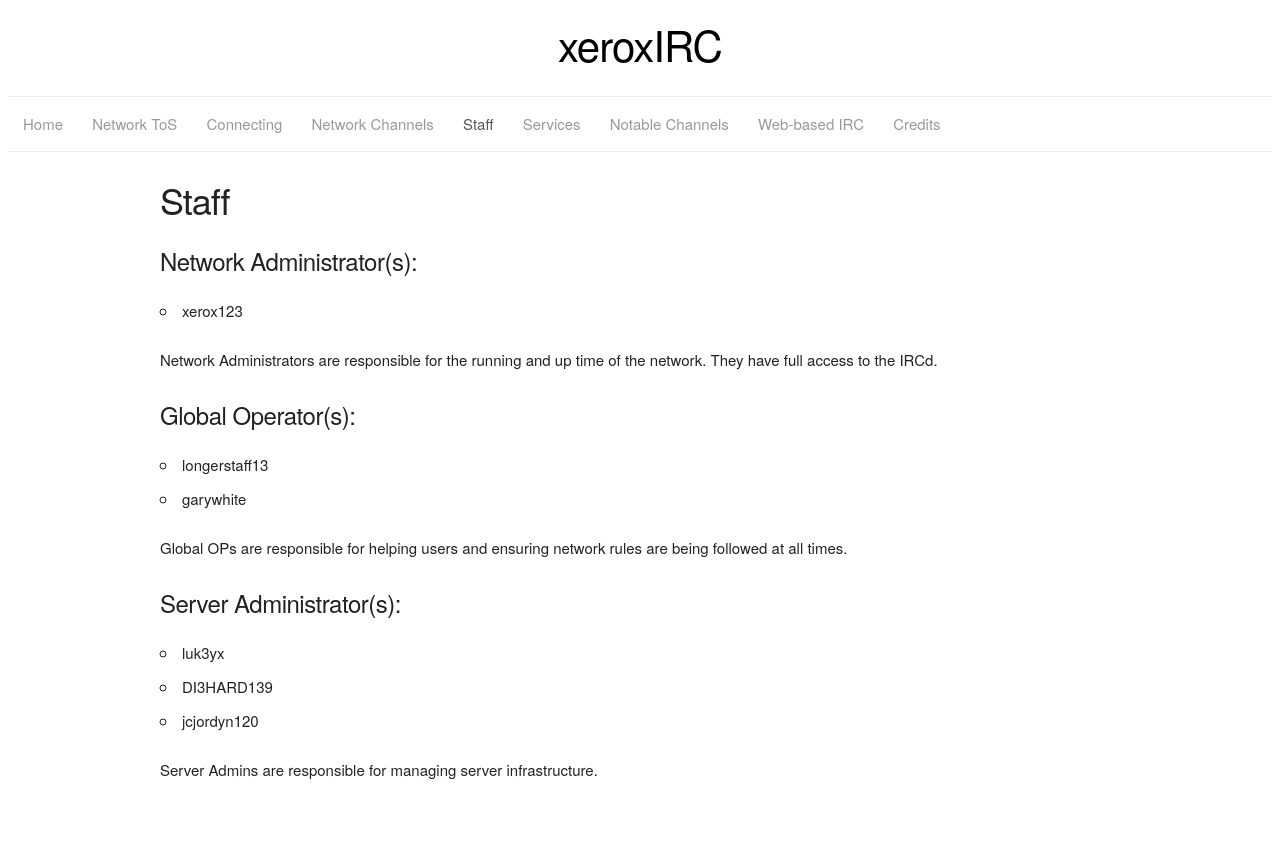
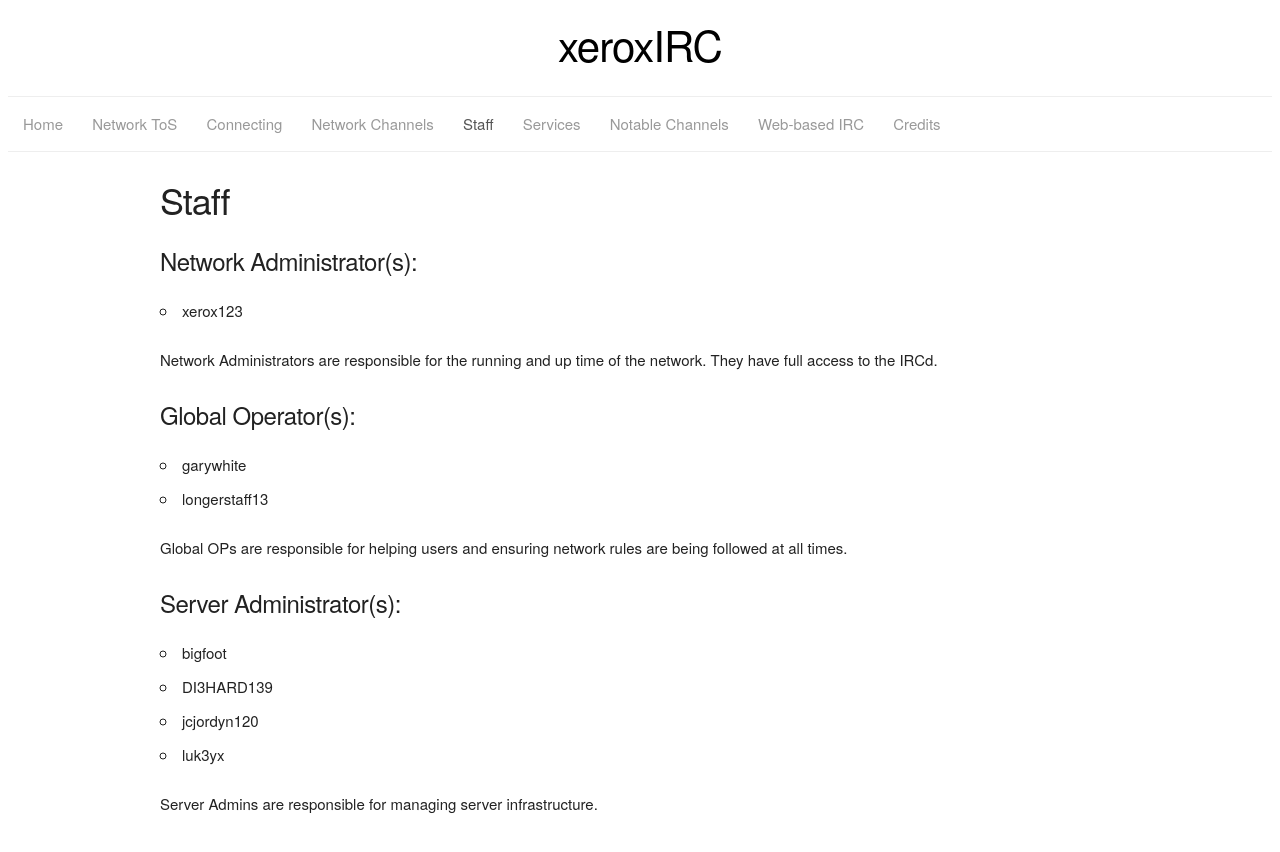
Before and after one commit to xeroxIRC/xeroxIRC.github.io, a Jekyll site: the page built from staff.md, in a window 1280 px wide. Shown: the top 852 px of the page. Built offline with Jekyll 4.4.1, drawn with Linux system fonts in a browser that asks for light colours; comment, search, counter and statistics services are not loaded.

Commit message:
Credited bigfoot, contracted "does not" to "doesn't" (#2)
• Credited bigfoot, contracted "does not" to "doesn't"
• Sort staff lists alphabetically.

```diff
--- a/staff.md
+++ b/staff.md
@@ -13,15 +13,16 @@ network. They have full access to the IRCd.
 
 ##### Global Operator(s):
 
+- garywhite
 - longerstaff13
-- garywhite
 
 Global OPs are responsible for helping users and ensuring network rules are being followed at all times.
 
 ##### Server Administrator(s):
 
-- luk3yx
+- bigfoot
 - DI3HARD139
 - jcjordyn120
+- luk3yx
 
 Server Admins are responsible for managing server infrastructure.
--- a/webirc.html
+++ b/webirc.html
@@ -35,7 +35,7 @@ function fullscreen() {
     } else if (frame.webkitRequestFullscreen) {
         frame.webkitRequestFullscreen();
     } else {
-        alert("Your browser does not seem to support fullscreen!");
+        alert("Your browser doesn't seem to support fullscreen!");
     }
 }
 </script>
```
